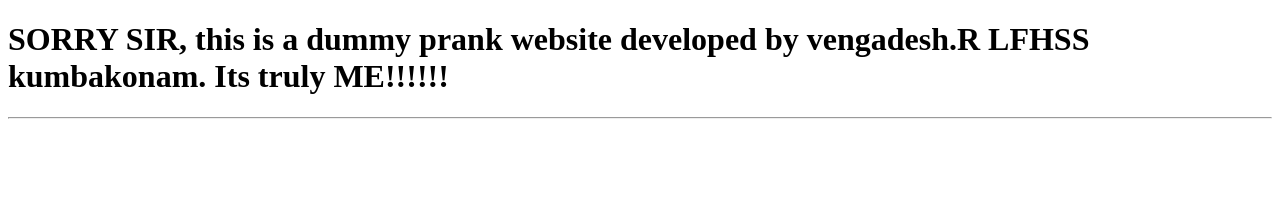
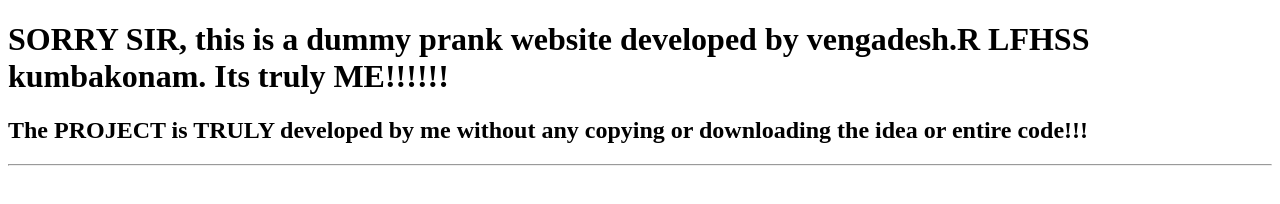
Before and after one commit to VengadeshProgrammer/jklmn, a plain HTML site: page index.html in a window 1280 px wide. Drawn offline with Linux system fonts and the light colour scheme.

Commit message:
Update index.html

```diff
--- a/index.html
+++ b/index.html
@@ -6,6 +6,7 @@
     </head>
     <body>
       <h1>SORRY SIR, this is a dummy prank website developed by vengadesh.R LFHSS kumbakonam. Its truly ME!!!!!!</h1>
+      <h2>The PROJECT is TRULY developed by me without any copying or downloading the idea or entire code!!!</h2>
       <hr/>
     </body>
   </html>
```
